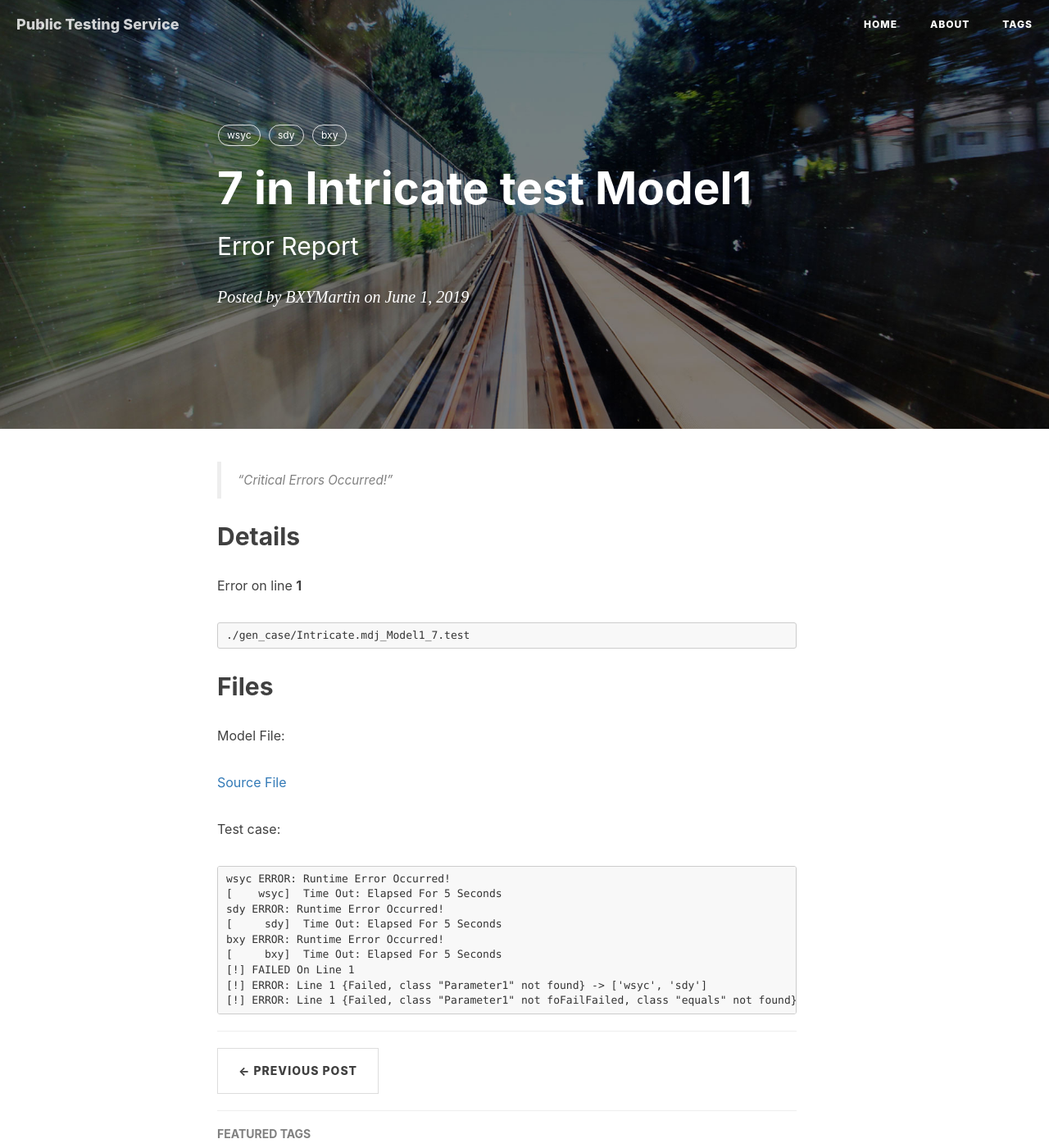
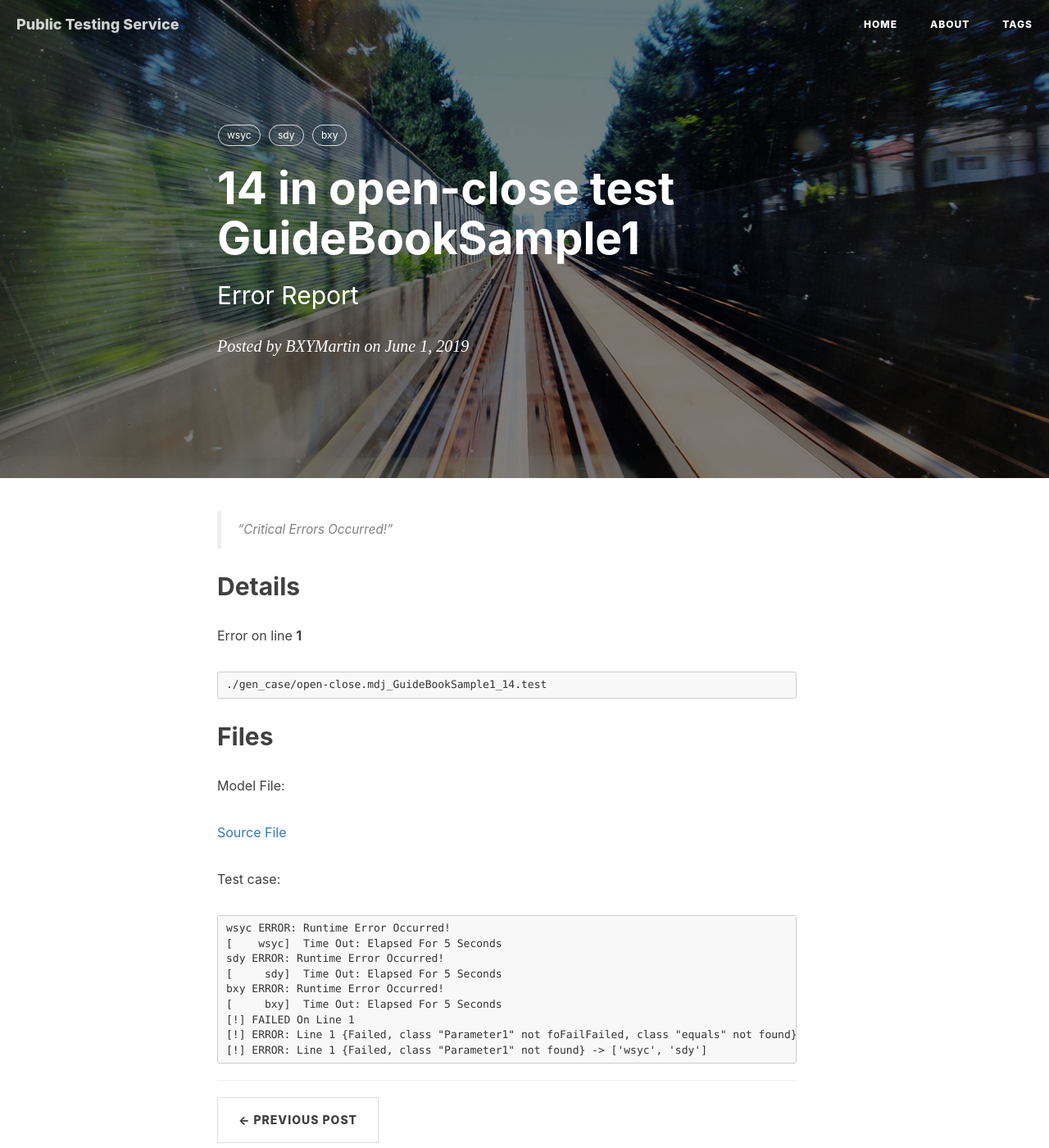
Before and after one commit to BXYMartin/OO-Public, a Jekyll site: the page built from docs/_posts/2019-06-01-13-35-20.markdown, in a window 1280 px wide and 1400 px high. Shown: the whole window at 82% size. Built offline with Jekyll 4.4.1, drawn with Linux system fonts in a browser that asks for light colours; nearby versions of some CDN libraries; comment, search, counter and statistics services are not loaded.

Commit message:
Wrong Behaviour Detected!

````diff
--- a/docs/_posts/2019-06-01-13-35-20.markdown
+++ b/docs/_posts/2019-06-01-13-35-20.markdown
@@ -1,6 +1,6 @@
 ---
 layout:     post
-title:      "7 in Intricate test Model1"
+title:      "14 in open-close test GuideBookSample1"
 subtitle:   "Error Report"
 date:       2019-06-01 13:35:20
 author:     "BXYMartin"
@@ -20,14 +20,14 @@ tags:
 Error on line **1**
 
 ```
-./gen_case/Intricate.mdj_Model1_7.test
+./gen_case/open-close.mdj_GuideBookSample1_14.test
 ```
 
 ## Files
 
 Model File:
 
-[Source File](https://github.com/BXYMartin/OO-Public/blob/master/test_mdj/Intricate.mdj)
+[Source File](https://github.com/BXYMartin/OO-Public/blob/master/test_mdj/open-close.mdj)
 
 Test case:
 
@@ -39,6 +39,6 @@ sdy ERROR: Runtime Error Occurred!
 bxy ERROR: Runtime Error Occurred!
 [     bxy]  Time Out: Elapsed For 5 Seconds
 [!] FAILED On Line 1
+[!] ERROR: Line 1 {Failed, class "Parameter1" not foFailFailed, class "equals" not found} -> ['bxy']
 [!] ERROR: Line 1 {Failed, class "Parameter1" not found} -> ['wsyc', 'sdy']
-[!] ERROR: Line 1 {Failed, class "Parameter1" not foFailFailed, class "equals" not found} -> ['bxy']
 ```
````
